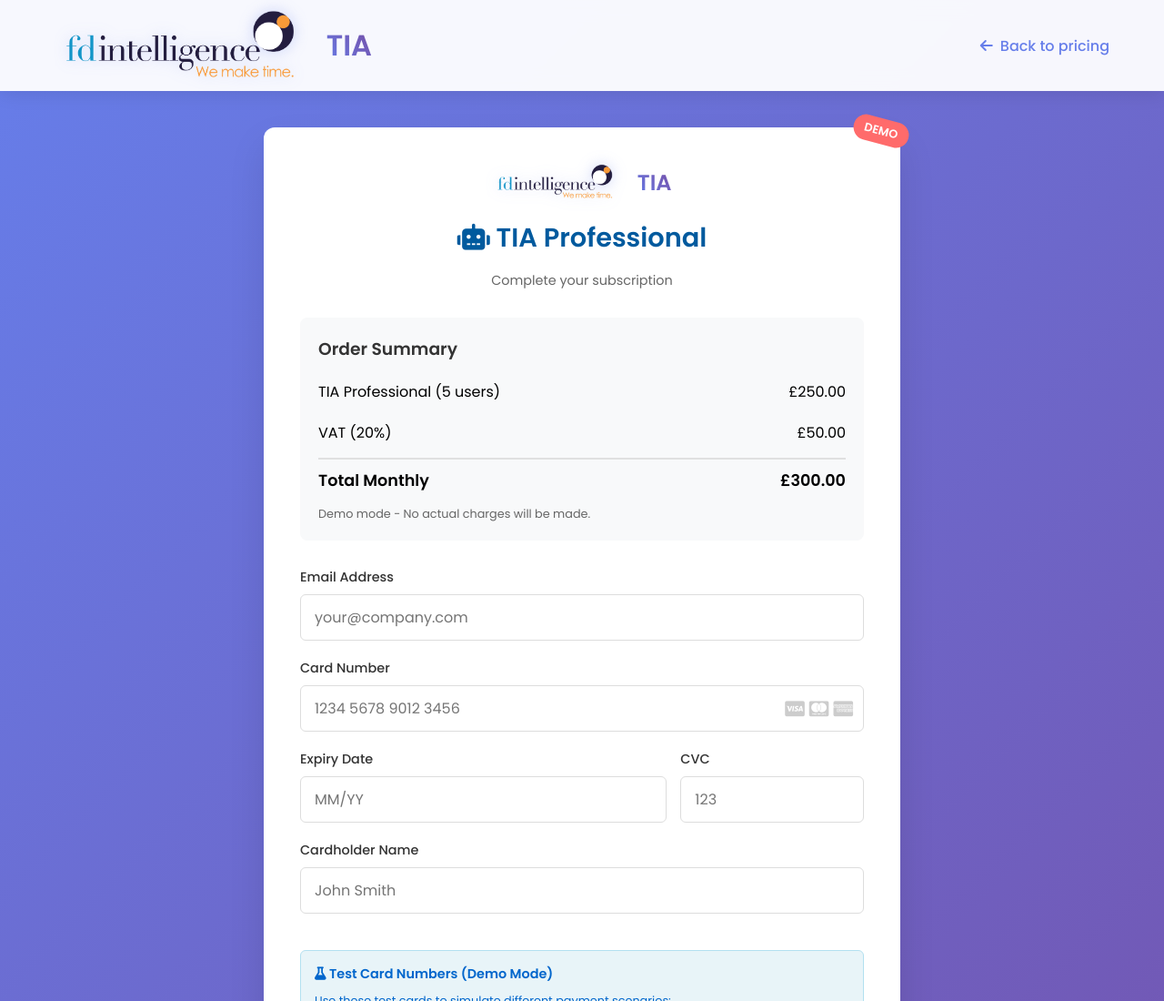
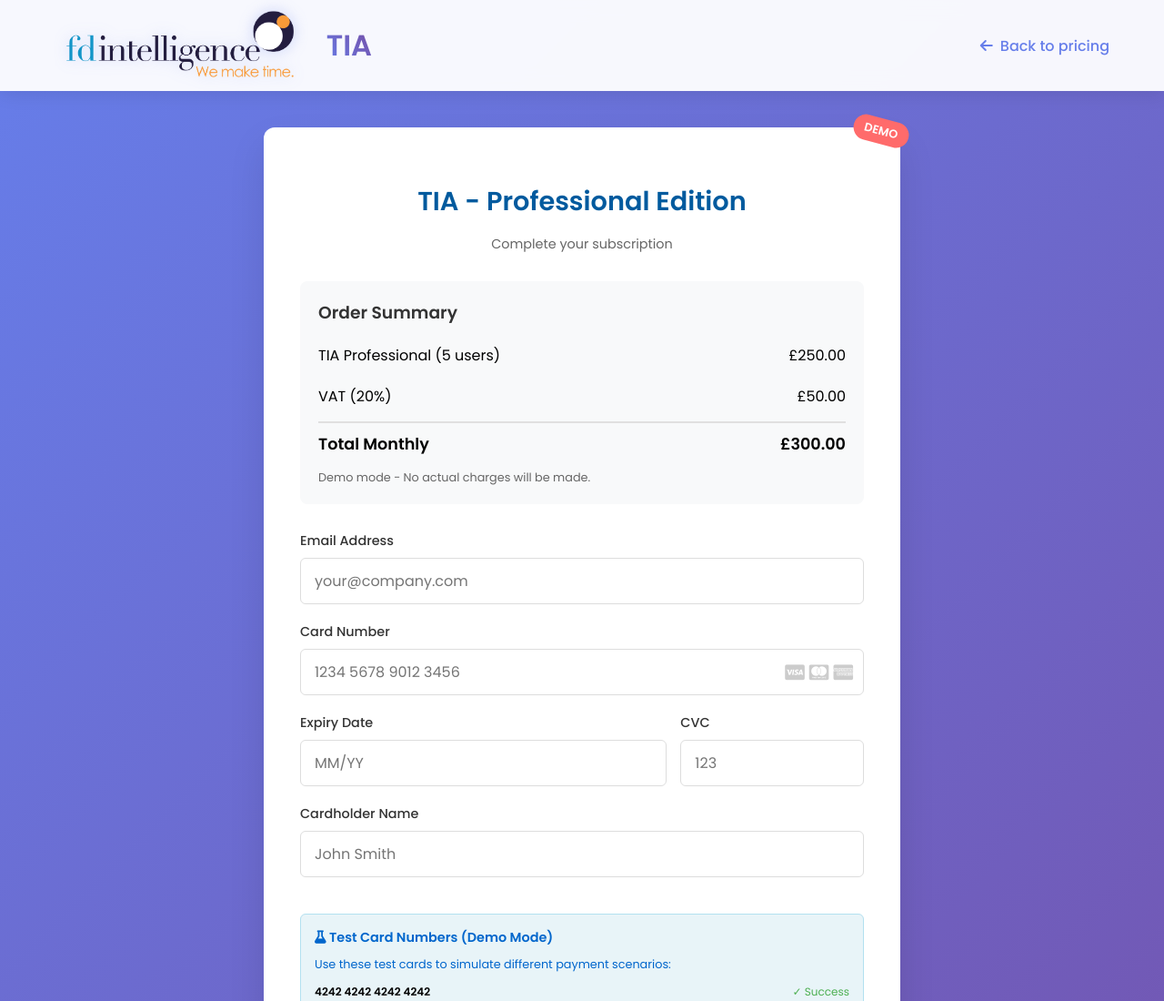
Before and after one commit to jbailliefdi/FDIChatbotWebsite, a plain HTML site: page mock-payment.html in a window 1280 px wide. Shown: the top 1100 px of the page at 91% size. Drawn offline with Linux system fonts and the light colour scheme.

Commit message:
Nice looking

```diff
--- a/mock-payment.html
+++ b/mock-payment.html
@@ -520,18 +520,10 @@
 
             <div class="logo-section">
                 <div class="header-logos">
-                    <a href="https://www.fdintelligence.co.uk/" target="_blank" rel="noopener noreferrer" style="text-decoration: none;">
-                        <div class="logo-container">
-                            <img src="FDi_Logo_Final.png" alt="FDI Logo">
+
+
                 </div>
-                    </a>
-                    <div class="logo-container">
-                        <a href="https://kind-mud-048fffa03.6.azurestaticapps.net/" target="_blank" rel="noopener noreferrer" style="text-decoration: none;">
-                            <span>TIA</span>
-                        </a>
-                    </div>
-                </div>
-                <h1><i class="fas fa-robot"></i> TIA Professional</h1>
+                <h1></i> TIA - Professional Edition</h1>
                 <p>Complete your subscription</p>
             </div>
 
@@ -765,25 +757,33 @@
                 }
             }, 2000);
         });
+
+        // Auto-populate email and demo data on page load
         window.addEventListener('load', function() {
-    // Get signup data from localStorage
+            // First, try to get signup data from localStorage
             const signupData = localStorage.getItem('signup_data');
+            let emailFromSignup = null;
+
             if (signupData) {
                 try {
                     const data = JSON.parse(signupData);
                     if (data.email) {
+                        emailFromSignup = data.email;
                         document.getElementById('email').value = data.email;
+                        console.log('Email populated from signup:', data.email);
                     }
                 } catch (error) {
                     console.error('Error parsing signup data:', error);
                 }
             }
 
-        // Auto-fill test card for demo
-        window.addEventListener('load', function() {
+            // Auto-fill demo data if demo=1 in URL
             setTimeout(() => {
                 if (window.location.search.includes('demo=1')) {
+                    // Only override email if we didn't get one from signup
+                    if (!emailFromSignup) {
                         document.getElementById('email').value = 'demo@company.com';
+                    }
                     document.getElementById('cardNumber').value = '4242 4242 4242 4242';
                     document.getElementById('expiry').value = '12/28';
                     document.getElementById('cvc').value = '123';
```
Lines whose indentation alone changed are shown as unchanged.
